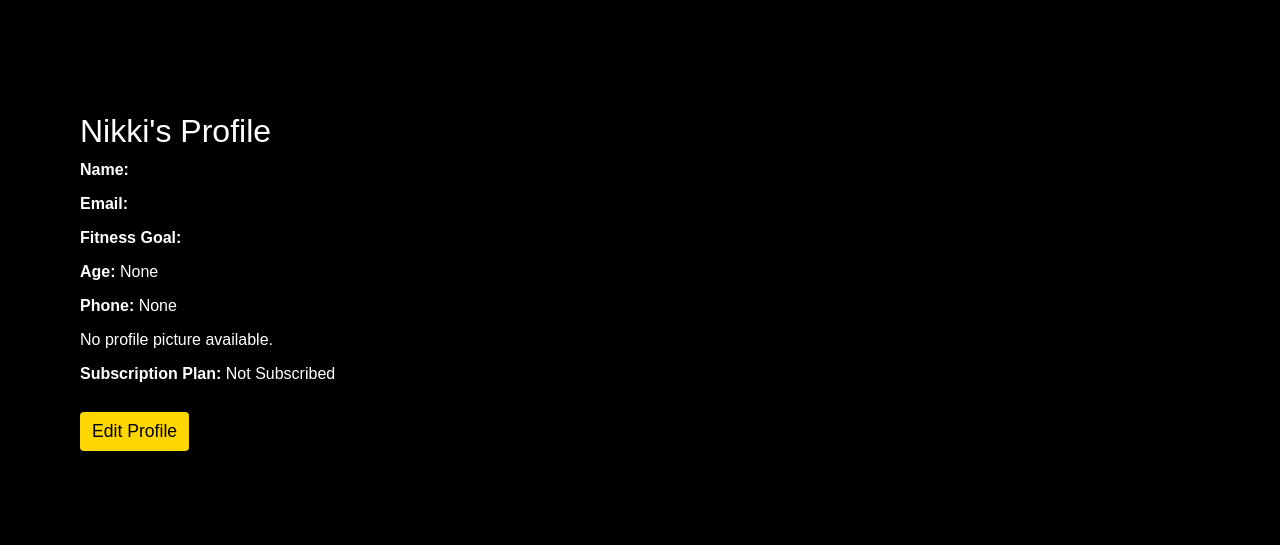
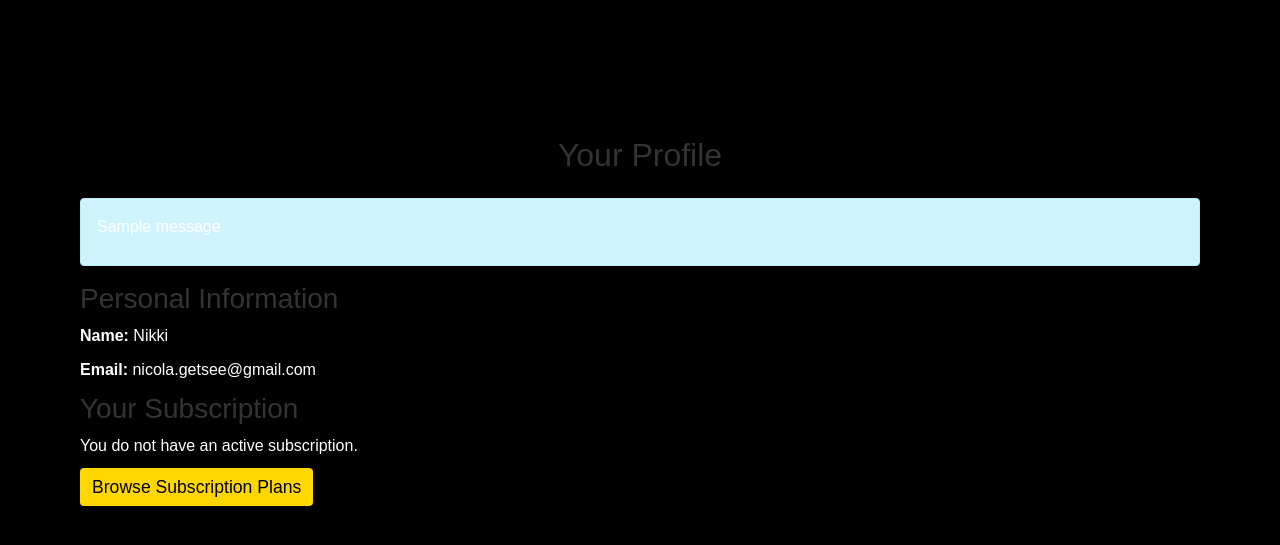
Before and after one commit to Nikkig087/RockFitApp, a Django app: page /profile/ in a window 1280 px wide. Shown: the part 56-601 px from the top of the page. Run offline with Django 5.2, Linux system fonts and the light colour scheme; a user stored in the database is signed in; data comes from the database, SQL or seed files in the repository; both versions use the stored data as it was after the commit; tables that the repository leaves empty hold one stand-in row (values such as "Sample post"); one stand-in notice (Sample message) is shown.

Commit message:
connected the user subscription plans with the cart so they can pay and then their profile is updated with their chosen subscription

```diff
--- a/cart/urls.py
+++ b/cart/urls.py
@@ -11,6 +11,7 @@ from .views import (
     view_cart,
     remove_from_cart,
     update_cart_item,
+    add_subscription_to_cart
 )
 from .views import (
     create_checkout_session,
@@ -23,8 +24,10 @@ from . import views
 app_name = "cart"
 
 urlpatterns = [
-    path("add/<int:product_id>/", add_to_cart, name="add_to_cart"),
+    path('add/<int:item_id>/<str:item_type>/', views.add_to_cart, name='add_to_cart'),
     path("", view_cart, name="view_cart"),
+    path('subscription/add_to_cart/<int:plan_id>/', views.add_subscription_to_cart, name='add_subscription_to_cart'),
+
     path(
         "remove/<int:cart_item_id>/",
         remove_from_cart,
--- a/fitness/templates/fitness/product_detail.html
+++ b/fitness/templates/fitness/product_detail.html
@@ -14,7 +14,7 @@
             <div class="button-container-detail">
 
                 <!-- Add to Cart Button -->
-                <form action="{% url 'cart:add_to_cart' product.id %}" method="post">
+                <form action="{% url 'cart:add_to_cart' product.id 'product' %}" method="post">
                     {% csrf_token %}
                     <button type="submit" class="btn btn-success">Add to Cart</button>
                 </form>
--- a/fitness/templates/fitness/product_list.html
+++ b/fitness/templates/fitness/product_list.html
@@ -52,7 +52,8 @@
 
                     <!-- Add to Cart Button (only for logged-in users) -->
                     {% if user.is_authenticated %}
-                    <form action="{% url 'cart:add_to_cart' product.id %}" method="post" class="mt-2">
+                    <form action="{% url 'cart:add_to_cart' product.id 'product' %}" method="post" class="mt-2">
+
                         {% csrf_token %}
                         <button type="submit" class="btn btn-success w-100 mb-2">Add to Cart</button>
                     </form>
--- a/fitness/templates/fitness/profile.html
+++ b/fitness/templates/fitness/profile.html
@@ -1,32 +1,73 @@
 {% extends "base.html" %}
-
-{% block title %}Profile{% endblock %}
+{% load static %}
 
 {% block content %}
-<div class="container mt-4 profile">
-    <h2>{{ user_profile.user.username }}'s Profile</h2>
+<div class="container mt-5">
+    <h2 class="text-center mb-4">Your Profile</h2>
 
-    <p><strong>Name:</strong> {{ user_profile.name }}</p>
-    <p><strong>Email:</strong> {{ user_profile.email }}</p>
-    <p><strong>Fitness Goal:</strong> {{ user_profile.fitness_goal }}</p>
-    <p><strong>Age:</strong> {{ user_profile.age }}</p>
-    <p><strong>Phone:</strong> {{ user_profile.phone }}</p>
-
-    {% if user_profile.profile_picture %}
-        <img src="{{ user_profile.profile_picture.url }}" alt="Profile Picture" class="img-fluid">
-    {% else %}
-        <p>No profile picture available.</p>
+    <!-- Display any messages -->
+    {% if messages %}
+        <div class="alert alert-info">
+            {% for message in messages %}
+                <p>{{ message }}</p>
+            {% endfor %}
+        </div>
     {% endif %}
 
-    <!-- Display Subscription Plan -->
-    <p><strong>Subscription Plan:</strong>
-        {% if user_profile.subscription_plan %}
-            {{ user_profile.subscription_plan.name }}
-        {% else %}
-            Not Subscribed
-        {% endif %}
-    </p>
+    <h3>Personal Information</h3>
+    <p><strong>Name:</strong> {{ user.username }}</p>
+    <p><strong>Email:</strong> {{ user.email }}</p>
 
-    <a href="{% url 'update_profile' %}" class="btn btn-primary mt-3">Edit Profile</a>
+    <h3>Your Subscription</h3>
+    {% if user.userprofile.subscription_plan %}
+        <div class="card shadow-sm mb-3">
+            <div class="card-body">
+                <h4 class="card-title">Active Subscription</h4>
+                <p class="plan"><strong>Subscription Plan:</strong> {{ user.userprofile.subscription_plan.name }}</p>
+                <p class="plan"><strong>Price:</strong> €{{ user.userprofile.subscription_plan.price }}</p>
+                <p class="plan"><strong>Duration:</strong> {{ user.userprofile.subscription_plan.duration }} days</p>
+                <p class="plan"><strong>Status:</strong>
+                    {% if user.userprofile.subscription_plan.is_active %}
+                        Active
+                    {% else %}
+                        Inactive
+                    {% endif %}
+                </p>
+                <p class="plan"><strong>Start Date:</strong> {{ user.userprofile.subscription_start_date }}</p>
+                <p class="plan"><strong>End Date:</strong> {{ user.userprofile.subscription_end_date }}</p>
+
+                {% if user.userprofile.subscription_plan.is_active %}
+                    <!-- Option to cancel the subscription if it's active -->
+                    <form action="{% url 'cancel_subscription' %}" method="post">
+                        {% csrf_token %}
+                        <button type="submit" class="btn btn-danger w-100">Cancel Subscription</button>
+                    </form>
+
+                    <!-- Option to upgrade or change subscription (if applicable) -->
+                    <a href="{% url 'subscription_plans' %}" class="btn btn-warning w-100 mt-2">Upgrade or Change Subscription Plan</a>
+                {% else %}
+                    <!-- Option to subscribe to a new plan -->
+                    <a href="{% url 'subscription_plans' %}" class="btn btn-primary w-100">Choose a Subscription Plan</a>
+                {% endif %}
+
+                {% if user.userprofile.subscription_end_date %}
+                    {% with current_date_now=current_time|date:"Y-m-d" %}
+                    <p class="mt-2 text-muted">
+                        {% if user.userprofile.subscription_end_date < current_date_now %}
+                            Your subscription has expired. Please renew.
+                        {% elif user.userprofile.subscription_end_date|date:"Y-m-d" == current_date_now %}
+                            Your subscription is ending today. Renew now!
+                        {% else %}
+                            Your subscription is active until {{ user.userprofile.subscription_end_date }}.
+                        {% endif %}
+                    </p>
+                    {% endwith %}
+                {% endif %}
+            </div>
+        </div>
+    {% else %}
+        <p>You do not have an active subscription.</p>
+        <a href="{% url 'subscription_plans' %}" class="btn btn-primary">Browse Subscription Plans</a>
+    {% endif %}
 </div>
 {% endblock %}
--- a/fitness/urls.py
+++ b/fitness/urls.py
@@ -31,7 +31,7 @@ urlpatterns = [
     path('products/', products, name='products'),  # Products list page
     path('product_list/', products, name='product_list'),  # product-list URL
     path('product/<int:product_id>/', product_detail, name='product_detail'),  # Product detail page
-    path('subscription/', subscription_plans, name='subscription'),
+    path('subscription/', subscription_plans, name='subscription_plans'),
     path('subscription/subscribe/<int:plan_id>/', subscribe, name='subscribe'),
     path('cancel-subscription/', views.cancel_subscription, name='cancel_subscription'),
    path('wishlist/', views.wishlist_view, name='wishlist_view'),
--- a/static/css/style.css
+++ b/static/css/style.css
@@ -535,6 +535,9 @@ pp
   color: black;
 }
 
+.plan {
+  color: black;
+}
 
 /* Mobile responsiveness */
 @media (max-width: 576px) {
```
Also changed, not shown: cart/models.py (+16 -10 lines), cart/templates/cart/cart.html (+45 -10 lines), cart/views.py (+135 -111 lines), fitness/templates/fitness/subscription.html (+7 -4 lines), cart/migrations/0002_cartitem_subscription_alter_cartitem_product.py (added), db.sqlite3.
